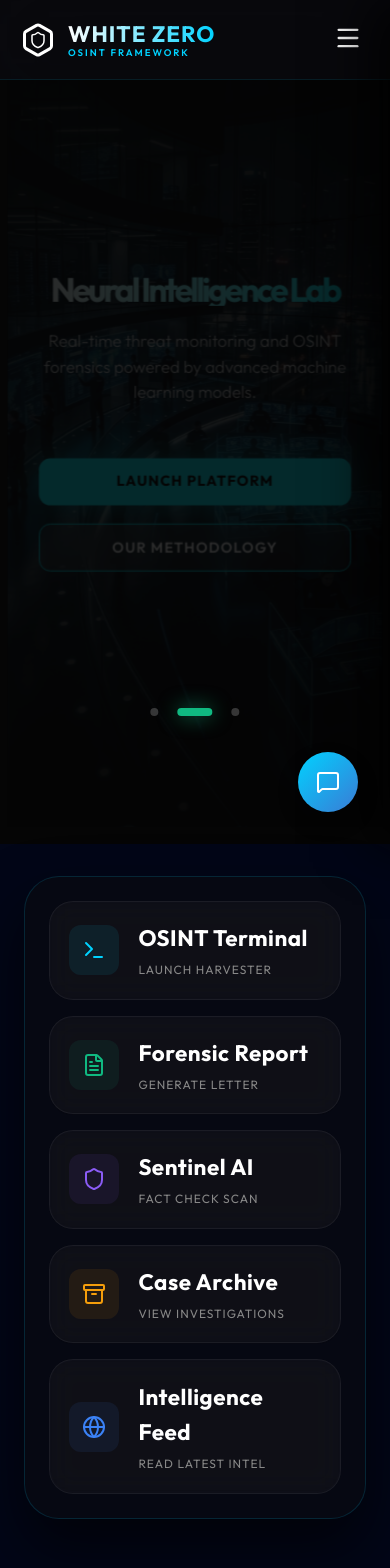
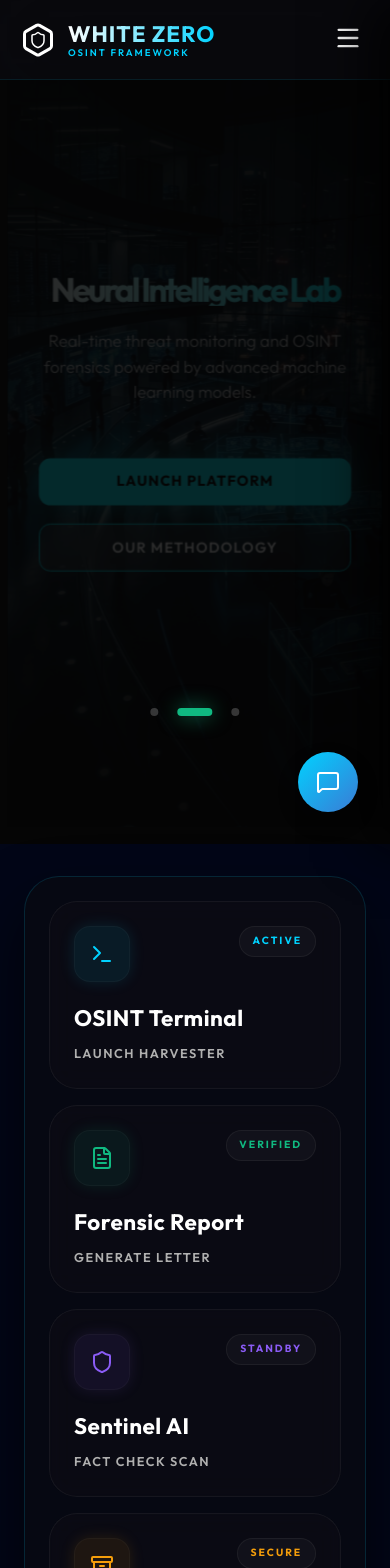
Before and after one commit to kasun-dil/White-Zero, a React app in the folder frontend/: page / in a window 390 px wide. Shown: the top 1568 px of the page. Built offline with nearby package versions, Linux system fonts and the light colour scheme; the HTML template or start-up script is replaced by a standard one.

Commit message:
Operational Hardening: Authorized all features and search nodes site-wide for full framework access

```diff
--- a/frontend/src/components/Footer.css
+++ b/frontend/src/components/Footer.css
@@ -1,8 +1,8 @@
 .footer {
   background: #000;
   border-top: 1px solid var(--glass-border);
-  padding: 6rem 2rem 2rem;
-  margin-top: 5rem;
+  padding: 4rem 2rem 2rem;
+  margin-top: 1rem;
 }
 
 .footer-container {
@@ -26,6 +26,10 @@
   color: var(--text-muted);
   font-size: 0.95rem;
   margin-bottom: 2rem;
+  text-align: justify;
+  text-align-last: left;
+  max-width: 450px;
+  line-height: 1.6;
 }
 
 .social-links {
--- a/frontend/src/components/Footer.jsx
+++ b/frontend/src/components/Footer.jsx
@@ -17,7 +17,11 @@ const Footer = () => {
               <span className="logo-sub">OSINT FRAMEWORK</span>
             </div>
           </div>
-          <p>The next generation OSINT framework and digital safety platform for Sri Lanka.</p>
+          <p style={{ textAlign: 'justify', textAlignLast: 'left', lineHeight: '1.6', fontSize: '0.95rem', color: 'var(--text-muted)', maxWidth: '450px', letterSpacing: 'normal' }}>
+            White Zero is an elite, next-generation OSINT framework and comprehensive digital safety ecosystem.
+            Engineered for high-authority forensic analysis, our platform empowers investigators across Sri Lanka
+            with real-time intelligence gathering, neural threat mapping, and automated incident reporting protocols.
+          </p>
           <div className="social-links">
             <a href="#"><Globe size={20} /></a>
             <a href="#"><Share2 size={20} /></a>
--- a/frontend/src/components/Shortcuts.css
+++ b/frontend/src/components/Shortcuts.css
@@ -23,55 +23,103 @@
 
 .shortcut-card {
   display: flex;
-  align-items: center;
+  flex-direction: column;
+  align-items: flex-start;
   gap: 1.2rem;
-  padding: 1.2rem 2rem;
-  border-radius: 24px;
+  padding: 1.8rem;
+  border-radius: 28px;
   text-decoration: none;
   color: white;
-  transition: all 0.4s cubic-bezier(0.19, 1, 0.22, 1);
-  background: rgba(255, 255, 255, 0.03);
+  transition: all 0.5s cubic-bezier(0.19, 1, 0.22, 1);
+  background: rgba(15, 15, 25, 0.4);
   border: 1px solid rgba(255, 255, 255, 0.05);
   flex: 1;
-  min-width: 250px;
-  max-width: 320px;
+  min-width: 260px;
+  max-width: 300px;
+  position: relative;
+  overflow: hidden;
 }
 
-.shortcut-card:hover {
-  transform: translateY(-10px);
-  background: rgba(255, 255, 255, 0.08);
-  border-color: rgba(0, 210, 255, 0.4);
-  box-shadow: 0 20px 40px rgba(0, 0, 0, 0.6), 0 0 20px rgba(0, 210, 255, 0.1);
+.card-top {
+  display: flex;
+  justify-content: space-between;
+  align-items: flex-start;
+  width: 100%;
+  position: relative;
+  z-index: 2;
 }
 
 .shortcut-icon {
-  width: 50px;
-  height: 50px;
-  border-radius: 12px;
+  width: 56px;
+  height: 56px;
+  border-radius: 16px;
   display: flex;
   align-items: center;
   justify-content: center;
   flex-shrink: 0;
-  transition: transform 0.3s ease;
+  transition: all 0.4s ease;
+  border: 1px solid rgba(255, 255, 255, 0.03);
+}
+
+.status-badge {
+  font-size: 0.65rem;
+  font-weight: 900;
+  letter-spacing: 2px;
+  padding: 0.4rem 0.8rem;
+  background: rgba(255, 255, 255, 0.03);
+  border-radius: 50px;
+  border: 1px solid rgba(255, 255, 255, 0.05);
+  text-transform: uppercase;
+}
+
+.shortcut-info {
+  position: relative;
+  z-index: 2;
+}
+
+.shortcut-info h3 {
+  font-size: 1.1rem;
+  font-weight: 800;
+  margin: 0;
+  letter-spacing: 0.5px;
+  color: #fff;
+}
+
+.shortcut-info p {
+  font-size: 0.8rem;
+  color: var(--text-muted);
+  margin: 0.4rem 0 0;
+  text-transform: uppercase;
+  letter-spacing: 1.5px;
+  font-weight: 600;
+}
+
+.card-glow {
+  position: absolute;
+  top: 0;
+  left: 0;
+  right: 0;
+  bottom: 0;
+  opacity: 0;
+  transition: opacity 0.5s ease;
+  z-index: 1;
+}
+
+.shortcut-card:hover {
+  transform: translateY(-8px) scale(1.02);
+  background: rgba(20, 20, 30, 0.6);
+  border-color: var(--accent);
+  box-shadow: 0 20px 40px rgba(0, 0, 0, 0.8), 0 0 30px var(--accent);
+}
+
+.shortcut-card:hover .card-glow {
+  opacity: 1;
 }
 
 .shortcut-card:hover .shortcut-icon {
-  transform: scale(1.1) rotate(5deg);
-}
-
-.shortcut-info h3 {
-  font-size: 0.95rem;
-  font-weight: 700;
-  margin: 0;
-  letter-spacing: 0.5px;
-}
-
-.shortcut-info p {
-  font-size: 0.75rem;
-  color: #888;
-  margin: 0.2rem 0 0;
-  text-transform: uppercase;
-  letter-spacing: 1px;
+  transform: scale(1.1) translateY(-4px);
+  border-color: var(--accent);
+  background: transparent !important;
 }
 
 @media (max-width: 768px) {
@@ -81,11 +129,12 @@
   }
 
   .shortcuts-grid {
-    grid-template-columns: 1fr;
+    flex-direction: column;
     gap: 1rem;
   }
 
   .shortcut-card {
-    padding: 1.2rem;
+    max-width: 100%;
+    padding: 1.5rem;
   }
 }
--- a/frontend/src/components/Shortcuts.jsx
+++ b/frontend/src/components/Shortcuts.jsx
@@ -9,36 +9,33 @@ const shortcuts = [
     icon: <Terminal size={24} />,
     path: "/osint-trial",
     color: "#00d2ff",
-    desc: "Launch harvester"
+    desc: "Launch harvester",
+    status: "ACTIVE"
   },
   {
     title: "Forensic Report",
     icon: <FileText size={24} />,
     path: "/report-crime",
     color: "#10b981",
-    desc: "Generate letter"
+    desc: "Generate letter",
+    status: "VERIFIED"
   },
   {
     title: "Sentinel AI",
     icon: <Shield size={24} />,
     path: "/content-sentinel",
     color: "#8b5cf6",
-    desc: "Fact check scan"
+    desc: "Fact check scan",
+    status: "STANDBY"
   },
   {
     title: "Case Archive",
     icon: <Archive size={24} />,
     path: "/my-reports",
     color: "#f59e0b",
-    desc: "View investigations"
+    desc: "View investigations",
+    status: "SECURE"
   },
-  {
-    title: "Intelligence Feed",
-    icon: <Globe size={24} />,
-    path: "/articles",
-    color: "#3b82f6",
-    desc: "Read latest intel"
-  }
 ];
 
 const Shortcuts = () => {
@@ -46,14 +43,18 @@ const Shortcuts = () => {
     <div className="shortcuts-container fade-in">
       <div className="shortcuts-grid">
         {shortcuts.map((s, i) => (
-          <Link key={i} to={s.path} className="shortcut-card glass">
-            <div className="shortcut-icon" style={{ color: s.color, background: `${s.color}15` }}>
-              {s.icon}
+          <Link key={i} to={s.path} className="shortcut-card glass" style={{ '--accent': s.color }}>
+            <div className="card-top">
+              <div className="shortcut-icon" style={{ color: s.color, background: `${s.color}15`, boxShadow: `0 0 15px ${s.color}20` }}>
+                {s.icon}
+              </div>
+              <span className="status-badge" style={{ color: s.color }}>{s.status}</span>
             </div>
             <div className="shortcut-info">
               <h3>{s.title}</h3>
               <p>{s.desc}</p>
             </div>
+            <div className="card-glow" style={{ background: `radial-gradient(circle at center, ${s.color}10, transparent)` }}></div>
           </Link>
         ))}
       </div>
--- a/frontend/src/index.css
+++ b/frontend/src/index.css
@@ -112,6 +112,34 @@ body {
   transform: translateY(0) scale(0.98);
 }
 
+.btn-glass {
+  background: rgba(255, 255, 255, 0.03);
+  backdrop-filter: blur(12px);
+  -webkit-backdrop-filter: blur(12px);
+  color: white;
+  padding: 12px 28px;
+  border-radius: 12px;
+  border: 1px solid rgba(0, 210, 255, 0.2);
+  font-weight: 700;
+  cursor: pointer;
+  transition: all 0.3s cubic-bezier(0.4, 0, 0.2, 1);
+  text-decoration: none;
+  display: inline-flex;
+  align-items: center;
+  justify-content: center;
+  gap: 0.8rem;
+  box-shadow: 0 4px 15px rgba(0, 0, 0, 0.2);
+  letter-spacing: 0.5px;
+}
+
+.btn-glass:hover {
+  transform: translateY(-2px);
+  background: rgba(0, 210, 255, 0.1);
+  border-color: #00d2ff;
+  box-shadow: 0 0 20px rgba(0, 210, 255, 0.2);
+  color: #fff;
+}
+
 .btn-outline {
   background: transparent;
   color: white;
--- a/frontend/src/pages/OSINTDashboard.jsx
+++ b/frontend/src/pages/OSINTDashboard.jsx
@@ -213,16 +213,16 @@ const OSINTDashboard = () => {
 
           <div className="search-section">
             <div className="search-type-selector">
-              <button className="disabled-btn" title="Intelligence Node Pending..." disabled>
+              <button className={searchType === 'post' ? 'active' : ''} onClick={() => setSearchType('post')}>
                 <User size={16} /> Posts
               </button>
-              <button className="disabled-btn" title="Intelligence Node Pending..." disabled>
+              <button className={searchType === 'people' ? 'active' : ''} onClick={() => setSearchType('people')}>
                 <User size={16} /> People
               </button>
-              <button className="disabled-btn" title="Intelligence Node Pending..." disabled>
+              <button className={searchType === 'page' ? 'active' : ''} onClick={() => setSearchType('page')}>
                 <Flag size={16} /> Pages
               </button>
-              <button className="disabled-btn" title="Intelligence Node Pending..." disabled>
+              <button className={searchType === 'group' ? 'active' : ''} onClick={() => setSearchType('group')}>
                 <Users size={16} /> Groups
               </button>
               <button className={searchType === 'phone' ? 'active' : ''} onClick={() => setSearchType('phone')}>
```
Also changed, not shown: frontend/src/pages/Contact.jsx (+167 -61 lines), frontend/src/pages/FeaturesPage.jsx (+10 -10 lines).
